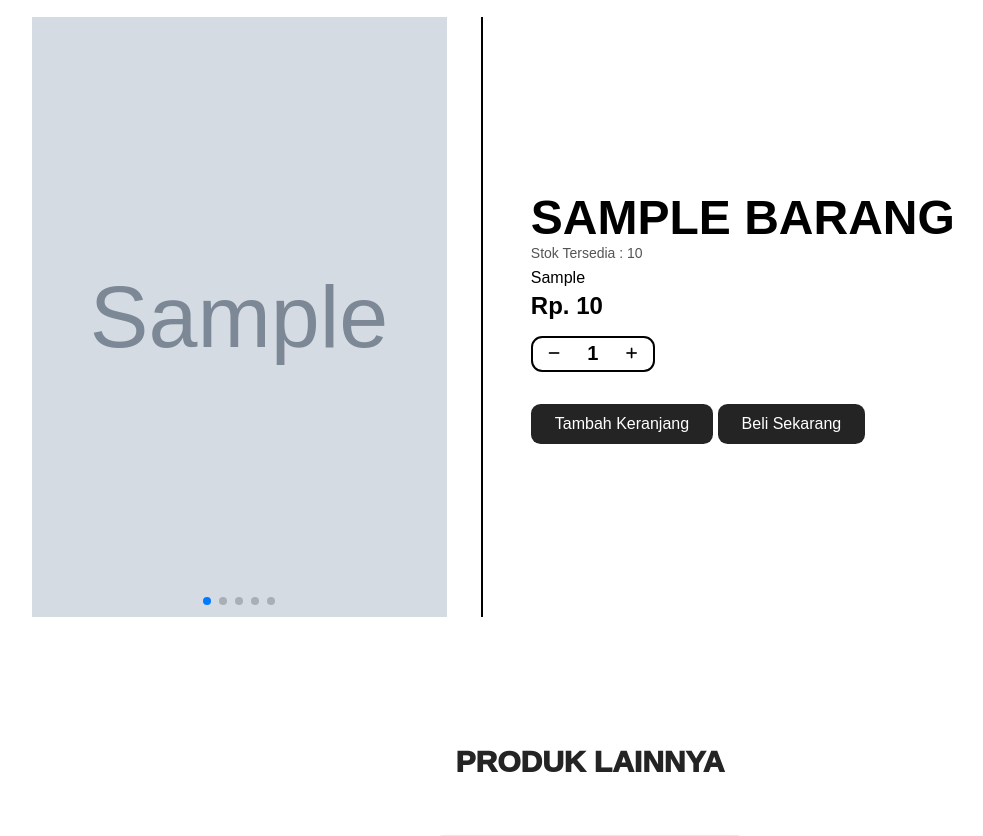
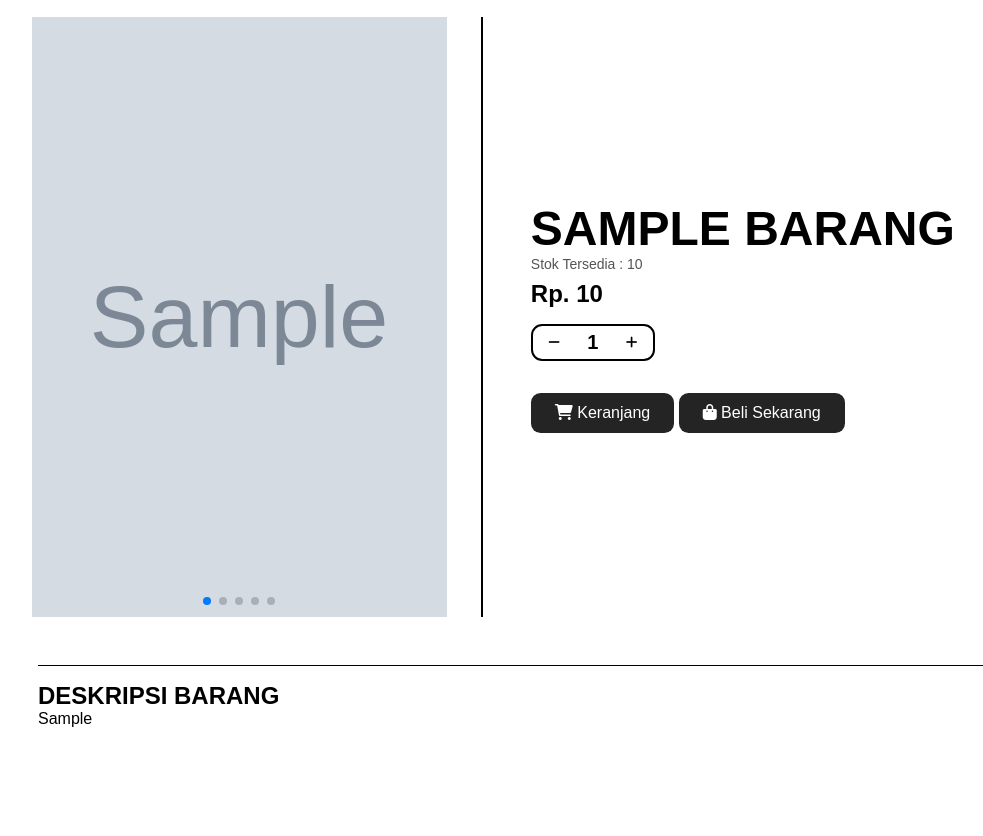
Before and after one commit to arisuryaa/Bali-Shop, a PHP site: page /singgle-produk.php?id_barang=1 in a window 1280 px wide. Shown: the part 135-971 px from the top of the page, without its empty margins (50-1033 px from the left). Run offline with PHP 8.4, Linux system fonts and the light colour scheme; tables that the repository leaves empty or names only in its code hold one stand-in row (values such as "Sample post"); grey boxes marked "Sample" are stand-in pictures.

Commit message:
revisi beberapa tampilan website & hosting website

```diff
--- a/admin/config/database.php
+++ b/admin/config/database.php
@@ -1,5 +1,5 @@
 <?php
 
-$db = mysqli_connect("localhost","root","","bali-shop");
+$db = mysqli_connect("localhost","u831282663_dewa","DewaSurya.123","u831282663_bali_shop");
 
 ?>
--- a/myaccount.php
+++ b/myaccount.php
@@ -1,6 +1,6 @@
 <?php
 include "admin/config/app.php";
-include "layout/navbar.php";
+include "Layout/Navbar.php";
 session_start();
 
 
--- a/produk.php
+++ b/produk.php
@@ -2,7 +2,7 @@
 
 
 include "admin/config/app.php";
-include "layout/navbar.php";
+include "Layout/Navbar.php";
 
 $dataBarang = select("SELECT * FROM barang");
 
--- a/singgle-produk.php
+++ b/singgle-produk.php
@@ -1,6 +1,6 @@
 <?php
 include "admin/config/app.php";
-include "layout/navbar.php";
+include "Layout/Navbar.php";
 
 
 $idBarang = $_GET["id_barang"];
@@ -48,7 +48,7 @@ $barangLain =select("SELECT * FROM barang LIMIT 6");
                     <h2 class="">Stok Tersedia : <?= $dataBarang["stock_barang"] ?></h2>
                 </div>
                 <div class="deskripsiBarang">
-                    <p><?= $dataBarang["deskripsi_barang"] ?></p>
+
                     <h1>Rp. <?= number_format($dataBarang['harga_barang'],0,',','.') ?></h1>
                 </div>
                 <div class="quantity">
@@ -57,6 +57,8 @@ $barangLain =select("SELECT * FROM barang LIMIT 6");
                     <button id="plus-btn"><i class="fa-solid fa-plus"></i></button>
                 </div>
 
+
+
                 <?php if((int)$dataBarang["stock_barang"] > 0) : ?>
 
                 <form id="orderForm" action="" method="POST" onsubmit="setQuantityValue()">
@@ -64,9 +66,10 @@ $barangLain =select("SELECT * FROM barang LIMIT 6");
                     <input type="hidden" name="id" value="<?= $idBarang ?>">
                     <input type="hidden" name="harga_barang" value="<?= $dataBarang["harga_barang"] ?>">
                     <input type="hidden" id="quantityInput" name="quantity_barang" value="">
-                    <button type="submit" name="add_to_cart" onclick="setAction('keranjang.php')">Tambah
-                        Keranjang</button>
-                    <button type="submit" name="buy_now" onclick="setAction('checkout.php')">Beli Sekarang</button>
+                    <button type="submit" name="add_to_cart" onclick="setAction('keranjang.php')"><i
+                            class="fa fa-shopping-cart" aria-hidden="true"></i> Keranjang</button>
+                    <button type="submit" name="buy_now" onclick="setAction('checkout.php')"><i
+                            class="fa fa-shopping-bag" aria-hidden="true"></i> Beli Sekarang</button>
                 </form>
 
                 <?php endif; ?>
@@ -75,6 +78,12 @@ $barangLain =select("SELECT * FROM barang LIMIT 6");
                 <a href="">Stok Habis</a>
                 <?php endif; ?>
                 <?php ?>
+            </div>
+        </div>
+        <div class="deskripsibarangg">
+            <div class="deskripsidetail">
+                <h1>DESKRIPSI BARANG</h1>
+                <p><?= $dataBarang["deskripsi_barang"] ?></p>
             </div>
         </div>
         </div>
--- a/style.css
+++ b/style.css
@@ -221,11 +221,10 @@ a.box-container {
   background-color: #e9e9e9;
   border-radius: 5px;
   padding-top: 0;
-  padding-bottom: 4rem;
   padding-right: 2rem;
   padding-left: 2rem;
   width: 280px;
-  height: 150px;
+  height: 130px;
   cursor: pointer;
   text-decoration: none;
   color: #242424;
@@ -239,15 +238,14 @@ a.box-container {
 
 .box-container h1 {
   font-size: 19px;
-  margin-bottom: 8px;
   font-weight: bold;
 }
-
+/*
 .box-container p {
   margin-bottom: 1.2rem;
   color: #333;
   font-size: 15px;
-}
+} */
 
 .box-container:hover {
   background-color: #d4d4d4;
--- a/style2.css
+++ b/style2.css
@@ -6,6 +6,10 @@
 body {
   font-family: "Poppins", sans-serif;
   overflow-x: hidden;
+}
+
+button {
+  font-family: "Poppins", sans-serif;
 }
 
 nav {
@@ -21,7 +25,8 @@ nav {
   flex-direction: column;
 }
 
-.navbar .top-section, .navbar .top-section1 {
+.navbar .top-section,
+.navbar .top-section1 {
   display: flex;
   justify-content: center;
   align-items: center;
@@ -154,7 +159,6 @@ nav .logo img {
   color: #dcdcdc;
   transition: 0.3s ease-in-out;
 }
-
 
 .menu-button {
   display: none;
@@ -620,6 +624,23 @@ nav .logo img {
   color: blue;
 }
 
+.deskripsibarangg {
+  width: 100%;
+  display: flex;
+  justify-content: center;
+  /* border: 1px solid black; */
+}
+
+.deskripsidetail {
+  padding-top: 1rem;
+  width: 80%;
+  display: flex;
+  flex-direction: column;
+  border-top: 1px solid black;
+  padding-right: 5rem;
+  margin-top: 3rem;
+}
+
 @media only screen and (max-width: 800px) {
   nav .logo img {
     display: none;
@@ -945,7 +966,6 @@ nav .logo img {
     height: 20vh;
   }
 
-
   .hero2 h1 {
     font-size: 30px;
   }
@@ -956,7 +976,7 @@ nav .logo img {
   }
 
   .main .fotoUser h1 {
-    padding:1rem 0 1rem 0;
+    padding: 1rem 0 1rem 0;
     font-size: 20px;
   }
 
@@ -966,7 +986,7 @@ nav .logo img {
   }
 
   .back {
-    padding:2rem 0 1.5rem 21px;
+    padding: 2rem 0 1.5rem 21px;
   }
 
   .main .dataUser .kontak .containerKontak {
```
Also changed, not shown: checkout.php (+4 -7 lines), index.php (+8 -7 lines), README.md, asset/img/Frame2.png (renamed from asset/img/Frame 2.png), asset/img/Frame3.png (renamed from asset/img/Frame 3.png). Lines whose indentation alone changed are shown as unchanged.
